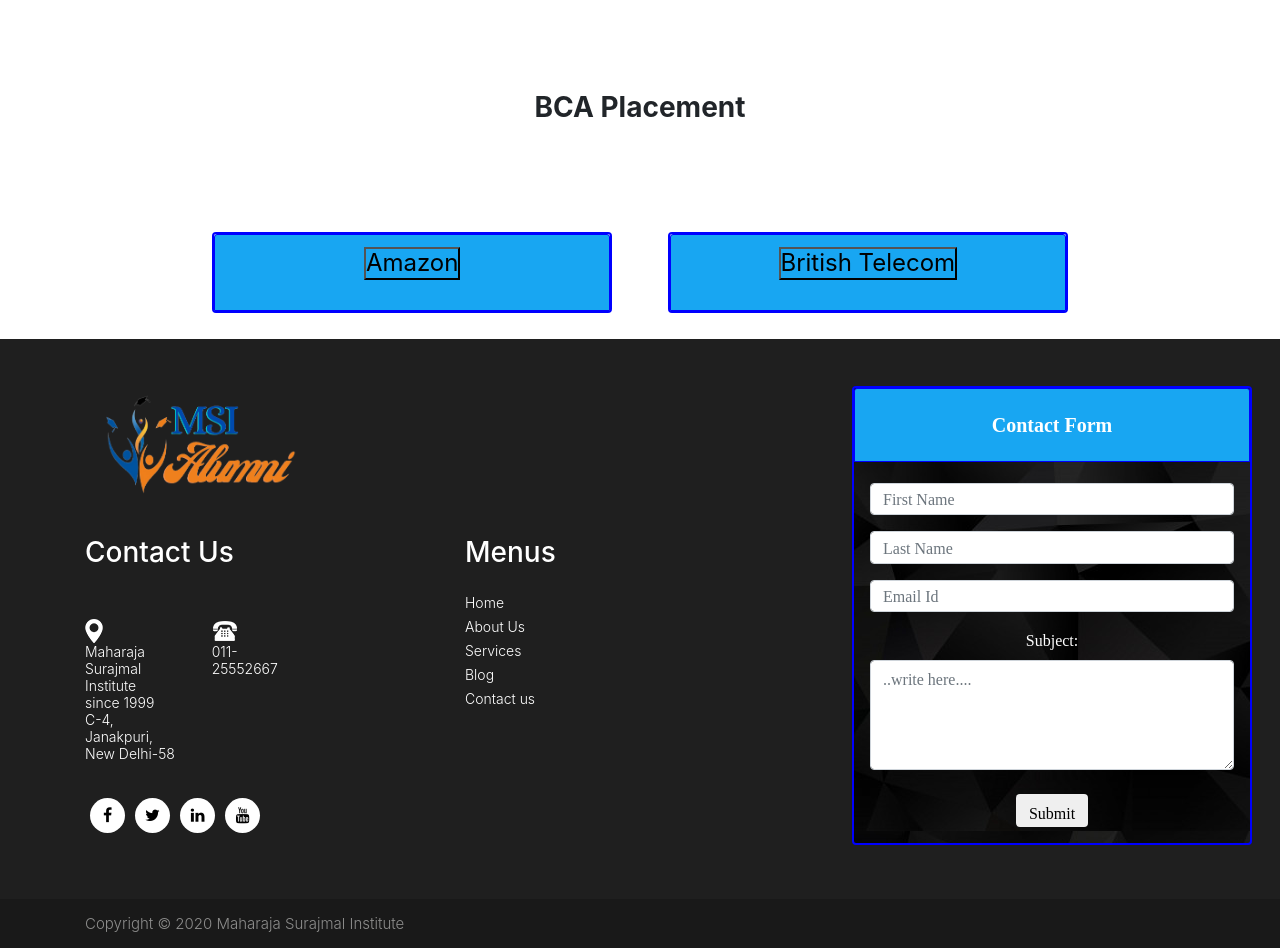
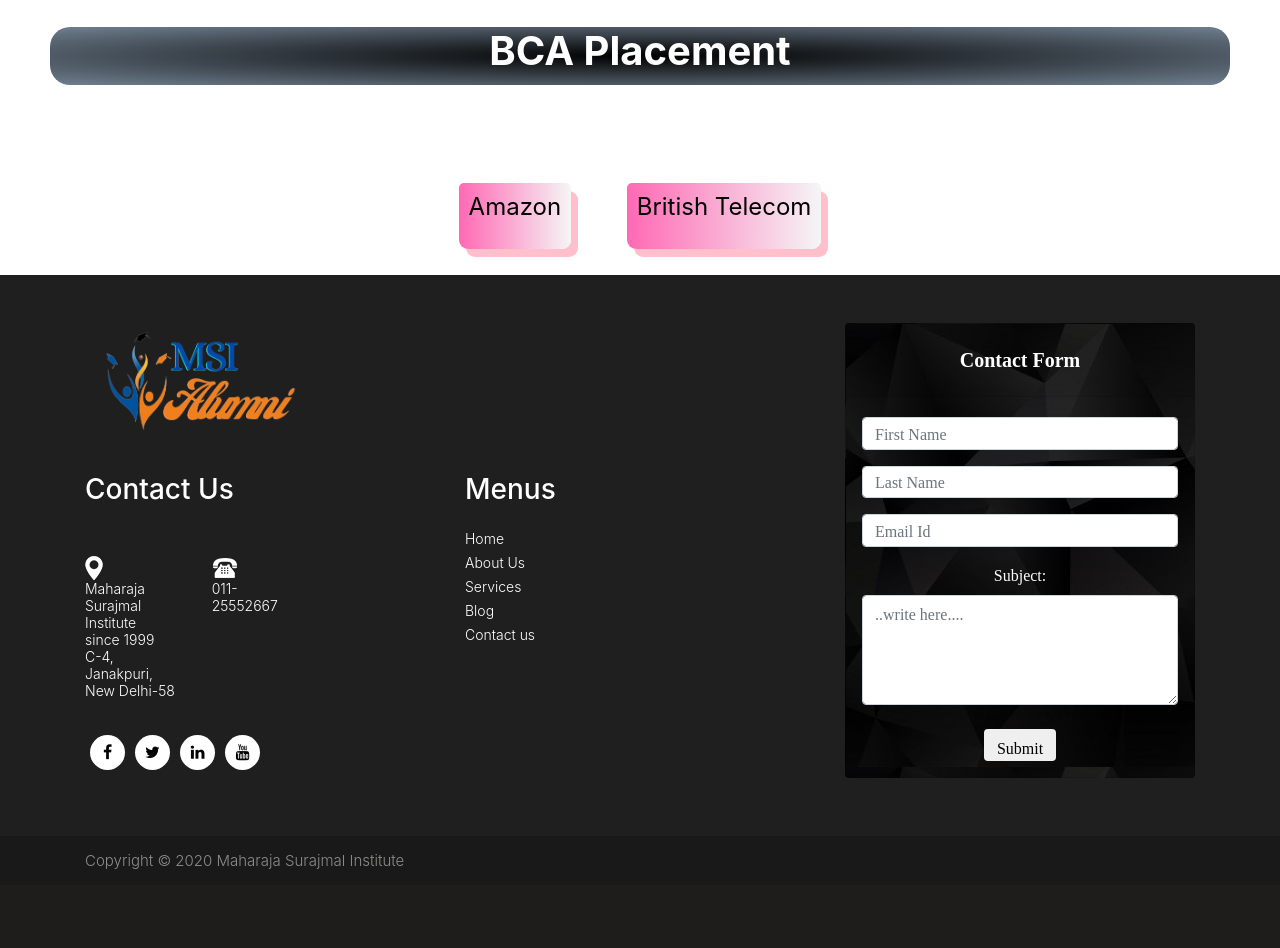
Before and after one commit to Megha2k/MSI-Alumni, a Django app: page /bca_placement/ in a window 1280 px wide. Shown: the part 101-1049 px from the top of the page. After the commit the page ends 970 px from the top, so only its background shows below. Run offline with Django 3.2, Linux system fonts and the light colour scheme; data comes from the database, SQL or seed files in the repository; parts of the project's set-up code (start-up, migrations or seed data) failed here and were passed over; some libraries are stand-ins or nearby versions.

Commit message:
changes in css of placement pages

```diff
--- a/alumni_portal/static/css/achievement.css
+++ b/alumni_portal/static/css/achievement.css
@@ -3,7 +3,7 @@
 	width: 70%;
 	margin-top: 7%;
 	margin-bottom: 2%;
-	border: 2px grey solid;
+	border: 2px black solid;
 }
 
 .list-group-item
--- a/alumni_portal/static/css/placement.css
+++ b/alumni_portal/static/css/placement.css
@@ -1,17 +1,18 @@
-.card
+.card1
 {
-	width: 25rem;
+	idth: 25rem;
 	display: inline-block;
 	margin-top: 7%;
 	margin-bottom: 2%;
 	margin-left: 2%;
 	margin-right:2%;
-	border: 2px blue solid;
+	border-radius: 9px;
+	background-image:linear-gradient(to right, hotpink,whitesmoke) ;
+	box-shadow: 7px 8px pink;
 }
-.card-header
+.card-header1
 {
-	background-color: #18a6f2;
-	border: 1px blue solid;
+	border: none;
 }
 
 .list-group-item
--- a/alumni_portal/templates/alumni_app/bca_placement.html
+++ b/alumni_portal/templates/alumni_app/bca_placement.html
@@ -5,13 +5,13 @@
 <!-- everything in this block will inherit from base.html -->
 <link rel="stylesheet" type="text/css" href="{% static 'css/placement.css' %}">
 
-	<center style="margin-top: 15%;"><h3><b>BCA Placement</b></h3></center>
+	<center style="margin-top: 10%;font-style: American Typewriter, serif;color: white;background-image: radial-gradient( black, slategrey);margin-left: 50px; margin-right: 50px;border-radius: 20px;"><h1><b>BCA Placement</b></h1></center>
 
     <center>
 	{% for i in placement_companies_obj %}
-	<div class="card">
-  		<div class="card-header"><b><h4>
-  		    <button id="company_details_show_hide_btn" onclick="company_details_show_hide_{{forloop.counter}}()" style="background-color:#18a6f2;padding:0px;">{{ i.name }}</button>
+	<div class="card1">
+  		<div class="card-header1"><b><h4>
+  		    <button id="company_details_show_hide_btn" onclick="company_details_show_hide_{{forloop.counter}}()" style="background-image: linear-gradient(to right,hotpink,whitesmoke);border-radius: 5px;padding:10px;border: none;">{{ i.name }}</button>
   		</h4></b></div>
 	</div>
 
```
Also changed, not shown: alumni_portal/templates/alumni_app/achievements.html (+7 -5 lines), alumni_portal/templates/alumni_app/bba_placement.html (+5 -5 lines), alumni_portal/templates/alumni_app/bcom_placement.html (+5 -4 lines), alumni_portal/templates/alumni_app/bed_placement.html (+5 -4 lines).
